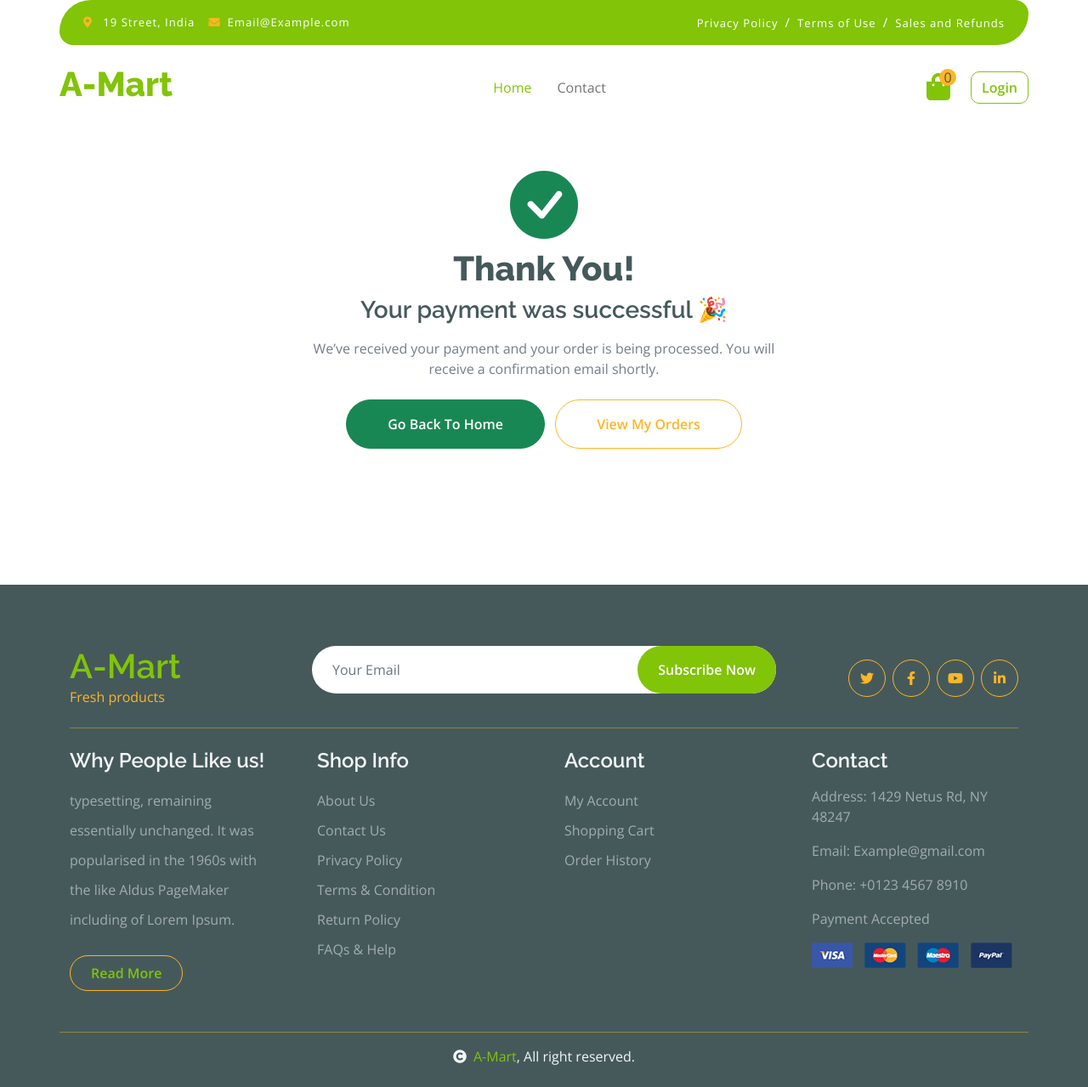
After one commit to moanwarshaikhattari/eCommerce, a Django app: page /thank-you/ in a window 1280 px wide. The commit adds this page. Shown: the whole page at 85% size. Run offline with Django 5.2, Linux system fonts and the light colour scheme; some libraries are stand-ins or nearby versions.

Commit message:
thank page

```diff
--- a/amart/urls.py
+++ b/amart/urls.py
@@ -31,5 +31,6 @@ urlpatterns = [
     path('logout/',views.logout_view, name='logout_view'),
     path('profile/',views.profile, name='profile'),
     path('chackout/',views.chackout_dtails, name='chackout'),
+    path('thank-you/',views.thank, name='thank'),
     path('admin-prd/',views.admin_prd, name='admin_prd'),
 ]
--- a/mymart/admin.py
+++ b/mymart/admin.py
@@ -24,5 +24,5 @@ class Add_To_CartAdmin(admin.ModelAdmin):
 
 @admin.register(ShippingDetails)
 class ShippingDetailsAdmin(admin.ModelAdmin):
-    list_display = ['ship_username', 'ship_mobile', 'ship_email', 'ship_address', 'ship_city', 'ship_state', 'ship_zipcode', 'ship_date']
+    list_display = ['ship_username', 'ship_mobile', 'ship_email', 'ship_address', 'ship_city', 'ship_state', 'ship_zipcode', 'ship_payment_method', 'order_note', 'ship_date',]
     list_filter = ['ship_date', 'ship_zipcode', 'ship_email']
--- a/mymart/models.py
+++ b/mymart/models.py
@@ -59,4 +59,10 @@ class ShippingDetails(models.Model):
     ship_zipcode = models.IntegerField(null=True)
     ship_mobile = models.IntegerField(null=True)
     ship_email = models.EmailField(null=True)
+    payment_choise = [
+        ('cash_deliv', 'Cash On Delivery'),
+        ('online', 'Online'),
+    ]
+    ship_payment_method = models.CharField(max_length=60, choices=payment_choise, default='cash_deliv', null=True)
+    order_note = models.CharField(max_length=360, null=True)
     ship_date = models.DateTimeField(auto_now_add=True, null=True)
--- a/mymart/templates/login.html
+++ b/mymart/templates/login.html
@@ -21,16 +21,17 @@
                         <h3 class="text-center mb-4">Login</h3>
 
                         <form method="POST">
-                            {% csrf_token %}
+
                             {% if error %}
                              <div class="alert alert-danger d-flex align-items-center" role="alert">
                                 <i class="bi bi-exclamation-triangle-fill me-2"></i>
                                 <div>Please enter the correct username and password</div>
                             </div>
                             {% endif %}
+                            {% csrf_token %}
                             <!-- Full Name -->
                             <div class="mb-3">
-                                <label for="name" class="form-label">User Name</label>
+                                <label for="name" class="form-label">Username or Email</label>
                                 <input type="text" class="form-control form-control-md" id="name" name="username" placeholder="Enter your full name" required>
                             </div>
 
--- /dev/null
+++ b/mymart/templates/thank-you.html
@@ -0,0 +1,36 @@
+{% load static %}
+<!DOCTYPE html>
+<html lang="en">
+
+<head>
+    {% include 'head.html' %}
+</head>
+
+<body>
+
+    {% include 'header.html' %}
+
+    <!-- Success Start -->
+    <div class="container-fluid py-5 mt-5">
+        <div class="container py-5 mt-5 text-center">
+            <div class="row justify-content-center">
+                <div class="col-lg-6">
+                    <i class="bi bi-check-circle-fill display-1 text-success"></i>
+                    <h1 class="display-6 mt-1">Thank You!</h1>
+                    <h3 class="mb-3">Your payment was successful 🎉</h3>
+                    <p class="mb-4">
+                        We’ve received your payment and your order is being processed.
+                        You will receive a confirmation email shortly.
+                    </p>
+                    <a class="btn btn-success rounded-pill mb-3 py-3 px-5" href="/">Go Back To Home</a>
+                    <a class="btn btn-outline-secondary rounded-pill mb-3 py-3 px-5 ms-2" href="javascript:void(0)">View My Orders</a>
+                </div>
+            </div>
+        </div>
+    </div>
+    <!-- Success End -->
+
+    {% include 'footer.html' %}
+
+</body>
+</html>
--- a/mymart/views.py
+++ b/mymart/views.py
@@ -32,6 +32,9 @@ def signup_view(request):
     return render(request, 'signup.html')
 
 def login_view(request):
+    if request.user.is_authenticated:
+        return redirect('home')
+
     if request.method == 'POST':
         username = request.POST.get('username')
         password = request.POST.get('password')
@@ -46,11 +49,16 @@ def login_view(request):
 
 def logout_view(request):
     logout(request)
-    return redirect('home')
+    return redirect('login_view')
 
 def profile(request):
-
-    return render(request, 'profile.html')
+    if not request.user.is_authenticated:
+        return redirect('home')
+    if request.user.is_authenticated:
+        cart_items = Add_To_Cart.objects.filter(user=request.user) #use for count tof cart item
+    else:
+        cart_items = []
+    return render(request, 'profile.html', {'products': cart_items})
 
 def delete_cart_item(request, item_id):
     item = get_object_or_404(Add_To_Cart, id=item_id, user=request.user)
@@ -186,6 +194,8 @@ def chackout_dtails(request):
         state = request.POST.get('state')
         zipcode = request.POST.get('zipcode')
         mobile = request.POST.get('phone')
+        payment = request.POST.get('payment')
+        ordernote = request.POST.get('notes')
 
         ShippingDetails.objects.create(
             ship_username = request.user,
@@ -194,9 +204,11 @@ def chackout_dtails(request):
             ship_city = city,
             ship_state = state,
             ship_zipcode = zipcode,
-            ship_mobile = mobile
+            ship_mobile = mobile,
+            ship_payment_method = payment,
+            order_note = ordernote
         )
-
+        return redirect('thank')
     if request.user.is_authenticated:
         cart_items = Add_To_Cart.objects.filter(user=request.user) #use for count tof cart item
     else:
@@ -209,6 +221,13 @@ def chackout_dtails(request):
         'total':total_amount,
     }
     return render(request, 'chackout.html', data)
+
+def thank(request):
+    if request.user.is_authenticated:
+        cart_items = Add_To_Cart.objects.filter(user=request.user) #use for count tof cart item
+    else:
+        cart_items = []
+    return render(request, 'thank-you.html', {'products': cart_items,})
 
 def admin_prd(request):
     prd_category = Category.objects.all()
```
Also changed, not shown: mymart/templates/chackout.html (+17 -6 lines), db.sqlite3, mymart/migrations/0016_shippingdetails_ship_payment_method.py (added), mymart/migrations/0017_alter_shippingdetails_ship_payment_method.py (added), mymart/migrations/0018_shippingdetails_order_note_and_more.py (added), mymart/migrations/0019_remove_shippingdetails_ship_product_name.py (added).
